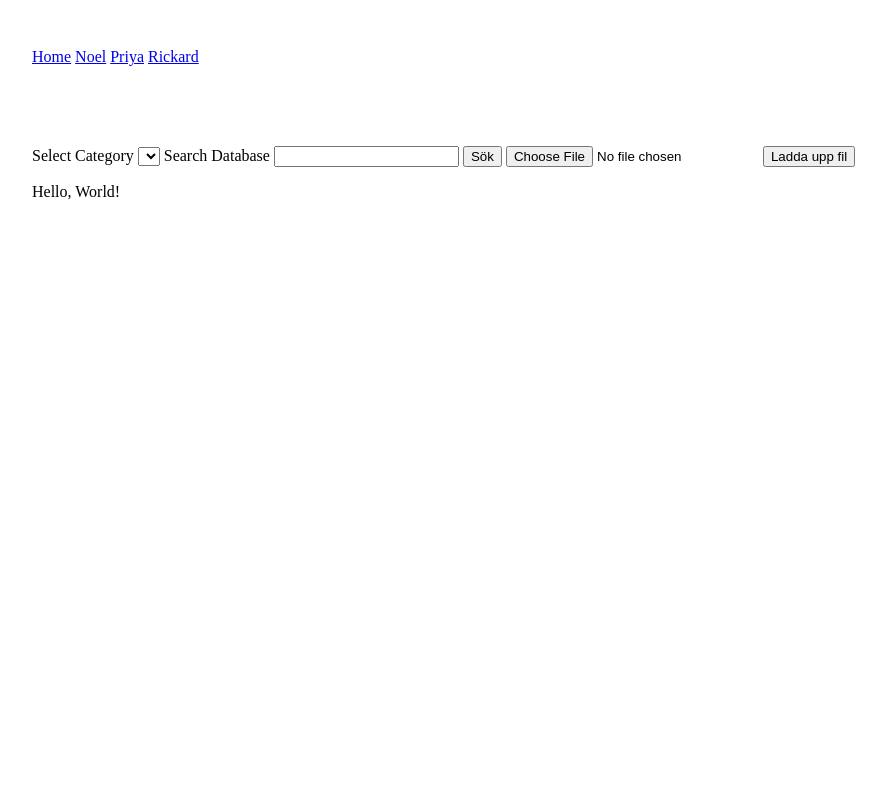
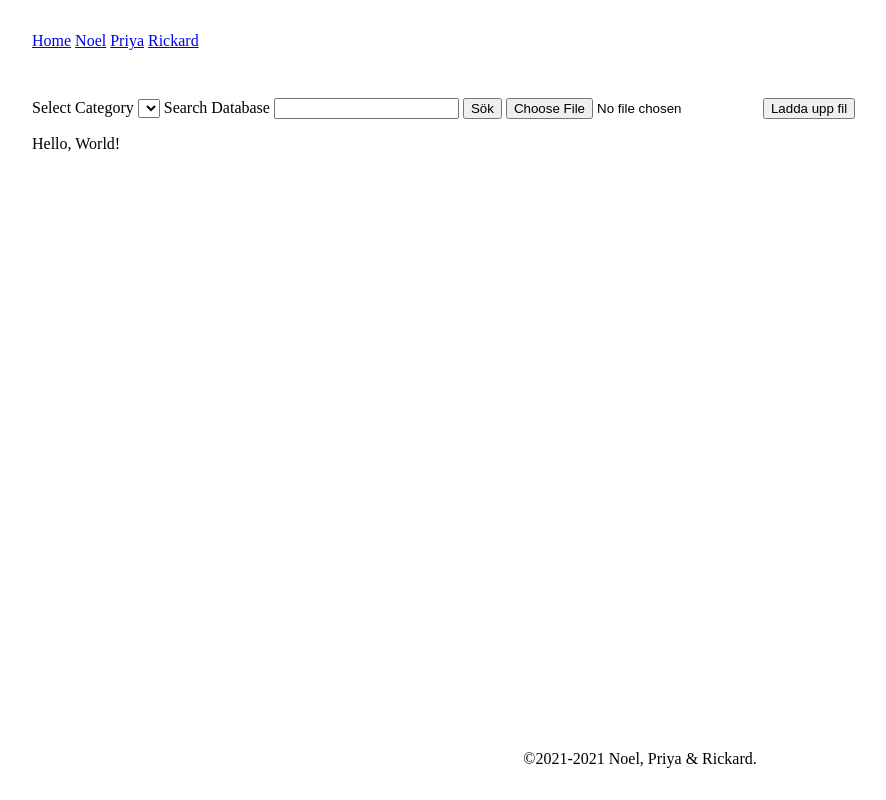
Before and after one commit to crashDeltaGbg/groupAssignmentPHP, a PHP site: page / in a window 1280 px wide. Shown: the whole page, without its empty margins (0-886 px from the left). Run offline with PHP 8.4, Linux system fonts and the light colour scheme; lists and menus that the app fills with data are empty.

Commit message:
add footer.php

```diff
--- a/css/index.css
+++ b/css/index.css
@@ -5,10 +5,14 @@ body {
 	margin: 0;
 }
 
+footer,
 header,
-main,
+main {
+	padding: 1rem 2rem;
+}
+
 footer {
-	padding: 2rem;
+	text-align: center;
 }
 
 main {
--- /dev/null
+++ b/includes/footer.php
@@ -0,0 +1,2 @@
+<?php
+  echo "<p>&copy;2021-" . date("Y") . " Noel, Priya & Rickard.</p>";
--- a/index.php
+++ b/index.php
@@ -39,6 +39,6 @@ error_reporting(E_ALL);
 echo "Hello, World!";
 ?>
 </main>
-<footer></footer>
+<footer><?php include "./includes/footer.php" ?></footer>
 </body>
 </html>
--- a/noel.php
+++ b/noel.php
@@ -10,6 +10,6 @@
 <body>
 <header><?php include "./includes/header.php" ?></header>
 <main></main>
-<footer></footer>
+<footer><?php include "./includes/footer.php" ?></footer>
 </body>
 </html>
--- a/priya.php
+++ b/priya.php
@@ -10,6 +10,6 @@
 <body>
 <header><?php include "./includes/header.php" ?></header>
 <main></main>
-<footer></footer>
+<footer><?php include "./includes/footer.php" ?></footer>
 </body>
 </html>
--- a/rickard.php
+++ b/rickard.php
@@ -12,6 +12,6 @@
 
 <main></main>
 
-<footer></footer>
+<footer><?php include "./includes/footer.php" ?></footer>
 </body>
 </html>
```
Also changed, not shown: personligtBidrag/bidragsrapportRickard.md (+3 -0 lines).
